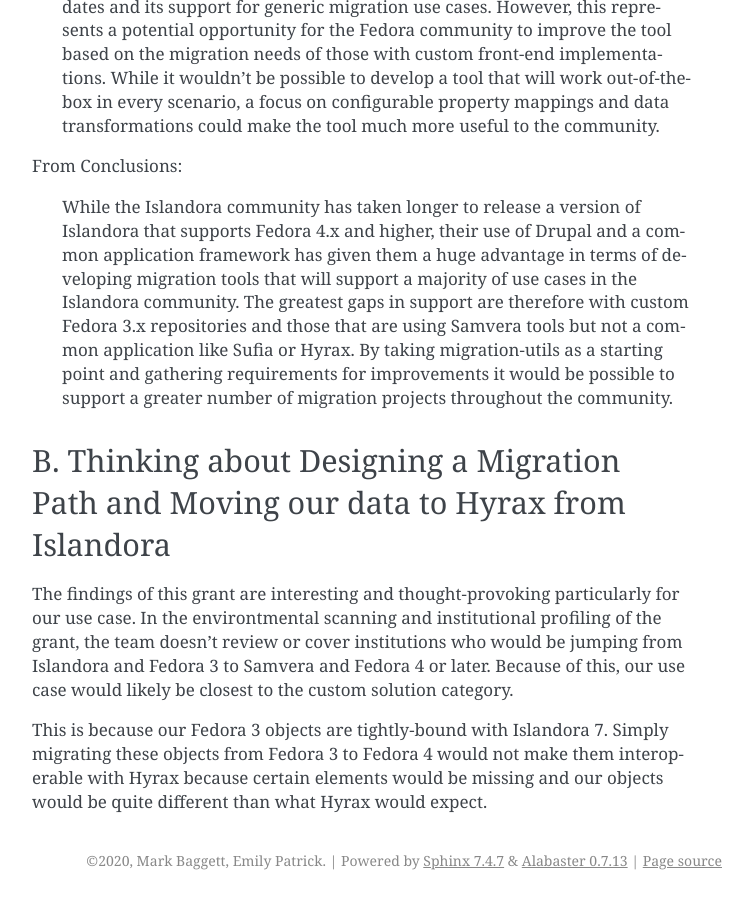
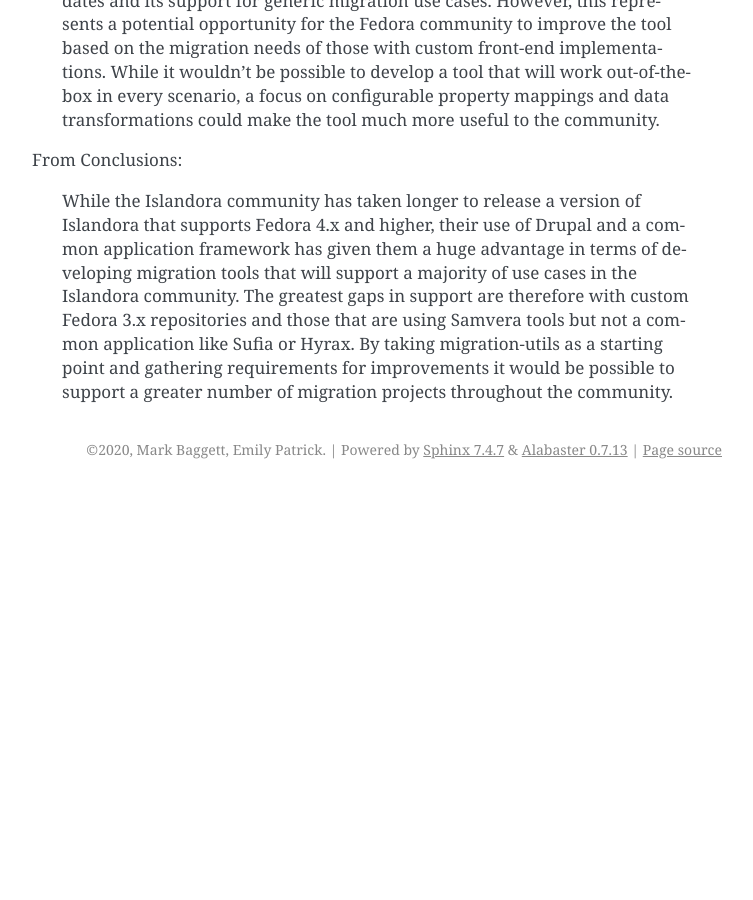
Before and after one commit to markpbaggett/utk_hyrax_review_docs, a Sphinx documentation site: the page built from docs/source/demo2/2_migrating.rst, in a window 1280 px wide and 900 px high, scrolled down 5344 px. Shown: the whole window, without its empty margins (388-1141 px from the left). Built offline with Sphinx 7.4.7, drawn with Linux system fonts in a browser that asks for light colours; after the commit the page ends 5833 px from its top, so only the background shows below that; some of the changed text lies outside the part shown.

```diff
--- a/docs/source/demo2/2_migrating.rst
+++ b/docs/source/demo2/2_migrating.rst
@@ -1,8 +1,5 @@
-II. Migration Paths and Hurdles
-===============================
-
-A. Designing a Migration Path Grant and Findings
-------------------------------------------------
+II. Designing a Migration Path Grant and Findings
+=================================================
 
 In 2018, Fedora Commons Inc. (that's a thing?) and Duraspace received a `50,000 grant <https://www.imls.gov/grants/awarded/lg-72-18-0204-18>`_
 to investigate barriers to upgrading unsupported versions of the Fedora repository platform to Fedora 4 or later.
@@ -13,9 +10,8 @@ The grant's description states that:
 
 I want to talk about some of the findings from this grant and specifically how it relates specifically to our use case.
 
-======================
 Environmental Profiles
-======================
+----------------------
 
 The grant first looked at environmental profiles for universities who had not yet moved to Fedora 4 or later.
 
@@ -34,9 +30,8 @@ For Samvera, the grant found:
     Stanford is an example of a founding Samvera community member that uses a diversity of applications and tools in a complex repository ecosystem. Many of these tools are customized to work within the local environment in particular ways, which makes a repository migration a daunting prospect. The level of customization and interdependency means that Stanford would likely need to undertake a migration of their application framework in-house using local resources; no one else in the community has a similar enough system to work together on a migration.
 
 
-===================
 Migration Utilities
-===================
+-------------------
 
 The grant also reviewed migration tools that existed as of Spring 2019. At the time, these were the three most prominent utilities:
 
@@ -47,9 +42,9 @@ The grant also reviewed migration tools that existed as of Spring 2019. At the t
 Below are assessments from the `grant webpage <https://wiki.lyrasis.org/display/FF/Designing+a+Migration+Path+-+Migration+Tool+Review>`_
 of each tool with focus on current migration use cases.
 
----------------
+===============
 migration-utils
----------------
+===============
 
 From Duraspace:
 
@@ -59,9 +54,9 @@ From Duraspace:
 
     The primary advantage of migration-utils is its agnosticism toward front-end applications. It is designed to maintain the basic structure of Fedora 3.x data in Fedora 4.x with some XML to RDF transformations where appropriate. The application also has a number of configuration options and supports customization via plugins that could be written for specific use cases. The tool could potentially save institutions the effort of writing custom data migration scripts, particularly if they are using a custom front-end environment that would not be able to take advantage of either of the other two tools.
 
---------------
+==============
 fedora-migrate
---------------
+==============
 
 From Duraspace:
 
@@ -69,9 +64,9 @@ From Duraspace:
 
     FedoraMigrate is capable of transforming XML-based metadata in Fedora 3 to RDF properties in Fedora 4; however, the mappings for each metadata element must be defined in the tool’s configuration, which could be time consuming. In general, the tool is configurable, but this configuration must be done in Ruby code, so a developer with Ruby on Rails experience will need to configure and run the migration. FedoraMigrate was written with Sufia in mind, so it would need to be customized to support other Samvera applications.
 
----------------
+===============
 migrate_7x_claw
----------------
+===============
 
 From Duraspace:
 
@@ -79,31 +74,29 @@ From Duraspace:
 
     FedoraMigrate is capable of transforming XML-based metadata in Fedora 3 to RDF properties in Fedora 4; however, the mappings for each metadata element must be defined in the tool’s configuration, which could be time consuming. In general, the tool is configurable, but this configuration must be done in Ruby code, so a developer with Ruby on Rails experience will need to configure and run the migration. FedoraMigrate was written with Sufia in mind, so it would need to be customized to support other Samvera applications.
 
-=============================
 Comparing Tools with Profiles
-=============================
+-----------------------------
 
 Below are notes specifically thinking about Samvera:
 
--------
+=======
 Samvera
--------
+=======
 
 From the findings:
 
     The FedoraMigrate tool is specifically designed to work with the Sufia Samvera application, and therefore would only be useful to institutions making use of this application (which has since been superseded by the Hyrax application). While the migration tool could certainly be updated, it has not received any substantive code commits for over two years. Even if the tool were to be updated to work with Hyrax, which is similar to Sufia, it would not be useful to institutions like Stanford that have heavily customized both their Samvera applications and their data models. A migration to any new system would likely need to be done in a customized, in-house way at Stanford.
 
-------
+======
 Custom
-------
+======
 
 From the findings:
 
     Of the three available tools, migration-utils would be the most useful to the custom Fedora 3.x repositories (National Library of Medicine, University of Wisconsin-Madison, UNC Chapel Hill, Amherst College). While it won’t address any of their front-end applications, migration-utils could be helpful in simply getting the data from Fedora 3.x to Fedora 4.x. In each case this would require some configuration and likely customization via plug-ins, but it would save the effort required to write custom migration scripts. However, the tool has not had any releases since Fedora 4.6.x so it would need to be updated to support Fedora 5.x and higher.
 
-=================================
 Gaps and Analysis and Conclusions
-=================================
+---------------------------------
 
 From Gaps and Analysis:
 
@@ -114,15 +107,3 @@ From Gaps and Analysis:
 From Conclusions:
 
     While the Islandora community has taken longer to release a version of Islandora that supports Fedora 4.x and higher, their use of Drupal and a common application framework has given them a huge advantage in terms of developing migration tools that will support a majority of use cases in the Islandora community. The greatest gaps in support are therefore with custom Fedora 3.x repositories and those that are using Samvera tools but not a common application like Sufia or Hyrax. By taking migration-utils as a starting point and gathering requirements for improvements it would be possible to support a greater number of migration projects throughout the community.
-
-B. Thinking about Designing a Migration Path and Moving our data to Hyrax from Islandora
-----------------------------------------------------------------------------------------
-
-The findings of this grant are interesting and thought-provoking particularly for our use case. In the environtmental
-scanning and institutional profiling of the grant, the team doesn't review or cover institutions who would be jumping
-from Islandora and Fedora 3 to Samvera and Fedora 4 or later.  Because of this, our use case would likely be closest to
-the custom solution category.
-
-This is because our Fedora 3 objects are tightly-bound with Islandora 7. Simply migrating these objects from Fedora 3 to
-Fedora 4 would not make them interoperable with Hyrax because certain elements would be missing and our objects would be
-quite different than what Hyrax would expect.
```
